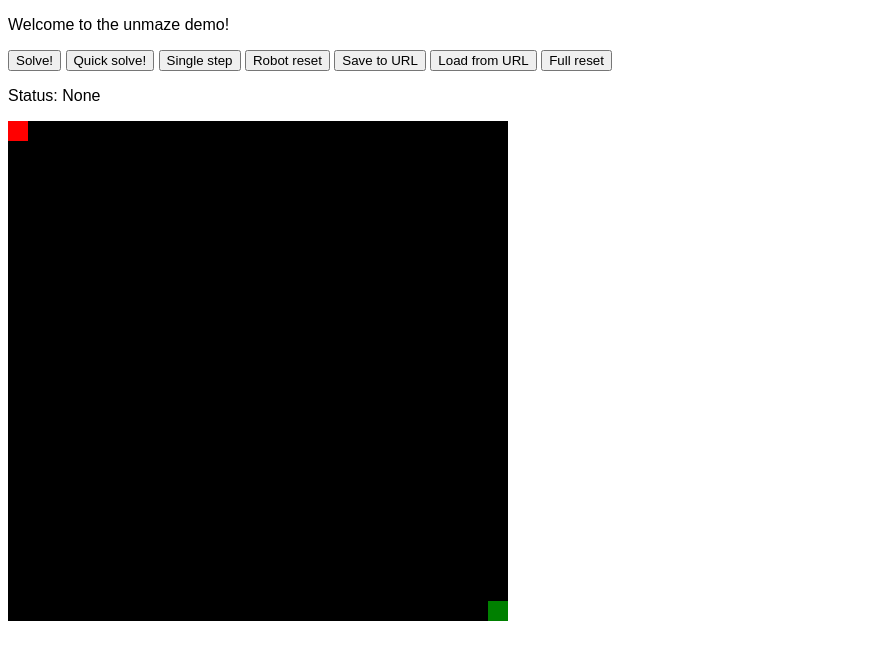
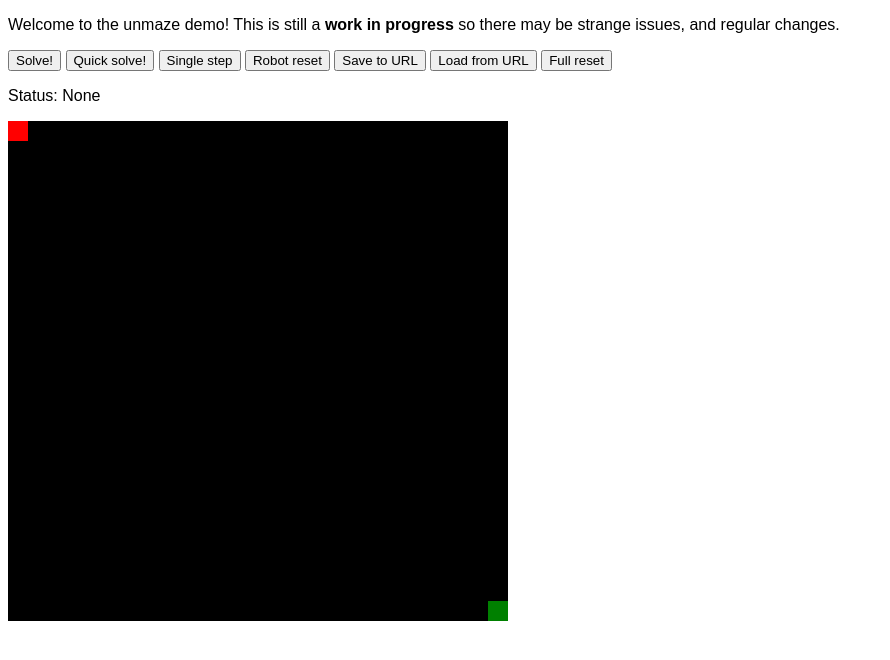
Before and after one commit to mariuszskon/unmaze, a plain HTML site: page index.html in a window 1280 px wide. Shown: the whole page, without its empty margins (0-890 px from the left). Drawn offline with Linux system fonts and the light colour scheme.

Commit message:
Added message noting that this is still a work in progress

```diff
--- a/index.html
+++ b/index.html
@@ -13,7 +13,7 @@
     </head>
 
     <body>
-        <p>Welcome to the unmaze demo!</p>
+        <p>Welcome to the unmaze demo! This is still a <strong>work in progress</strong> so there may be strange issues, and regular changes.</p>
         <button id="solve-animate" type="button">Solve!</button>
         <button id="quick-solve" type="button">Quick solve!</button>
         <button id="step-button" type="button">Single step</button>
```
